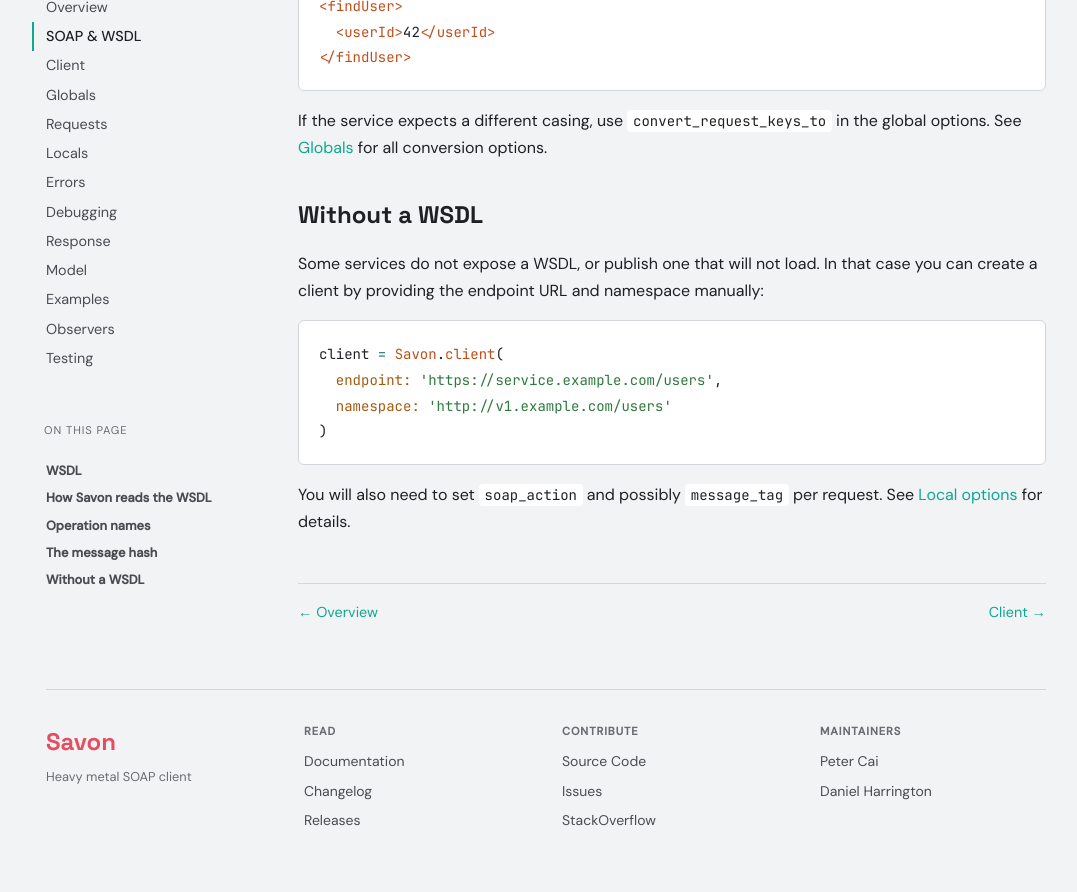
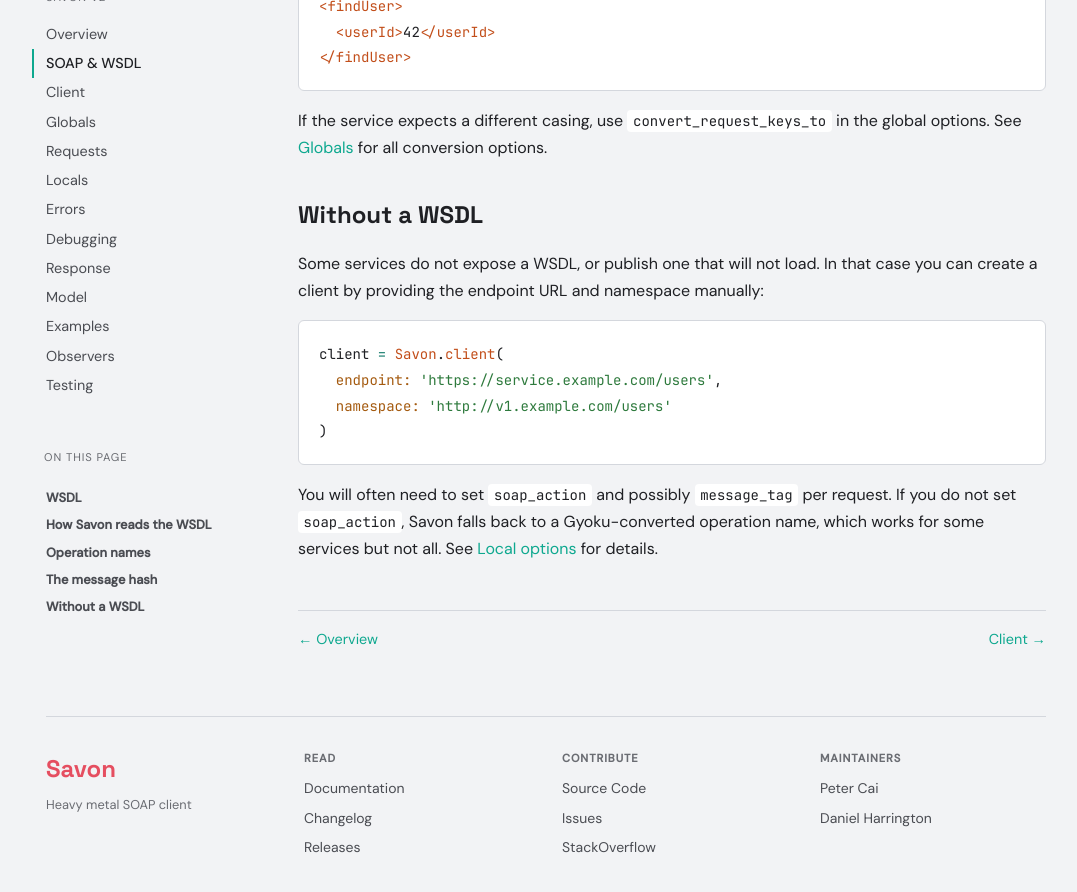
Before and after one commit to savonrb/savonrb.github.io, a Jekyll site: the page built from version2/soap.md, in a window 1280 px wide and 900 px high, scrolled down 1841 px. Shown: the top 892 px of the window, without its empty margins (94-1171 px from the left). Built offline with Jekyll 4.4.1, drawn with Linux system fonts in a browser that asks for light colours.

Commit message:
Clarify soap action usage

````diff
--- a/version2/soap.md
+++ b/version2/soap.md
@@ -76,4 +76,4 @@
 )
 ```
 
-You will also need to set `soap_action` and possibly `message_tag` per request. See [Local options](/version2/locals) for details.
+You will often need to set `soap_action` and possibly `message_tag` per request. If you do not set `soap_action`, Savon falls back to a Gyoku-converted operation name, which works for some services but not all. See [Local options](/version2/locals) for details.
````
Also changed, not shown: version2/examples.md (+1 -1 lines).
